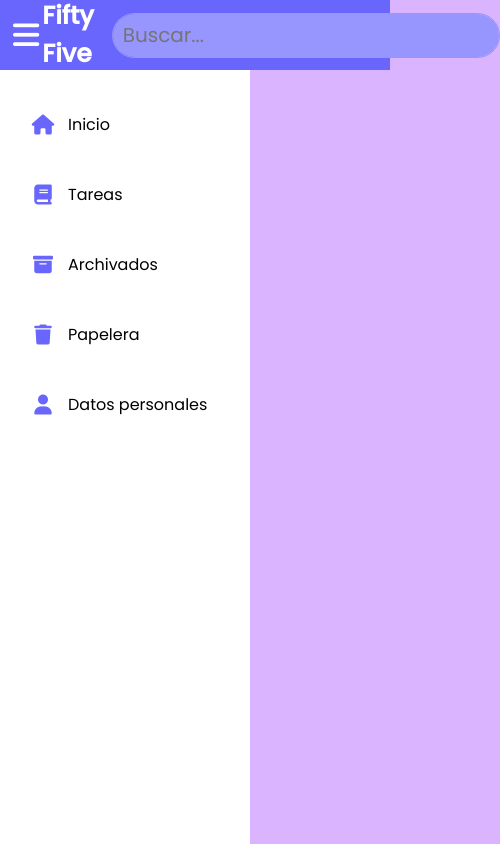
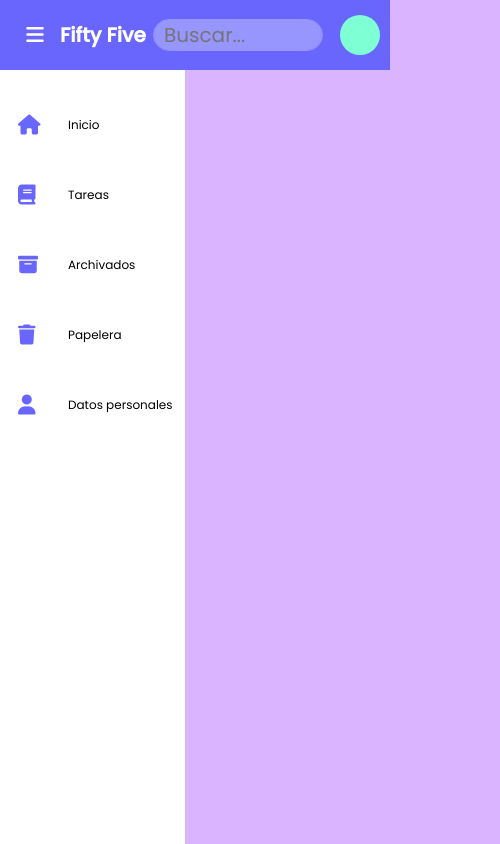
Before and after one commit to PaolaJsg1123/Menu-fiftyFive-paol, a plain HTML site: page index.html in a window 390 px wide. Shown: the whole page, 500 px wide, since content can reach past the window. Drawn offline with Linux system fonts and the light colour scheme.

Commit message:
Añadiendo la parte responsive

```diff
--- a/CSS/style.css
+++ b/CSS/style.css
@@ -137,18 +137,43 @@ body{
     color:#000 ;
 }
 
-/* Importante */
-/* .prueba{
-    position: absolute;
-    height: 100%;
-    width: calc(100% - 260px);
-    top:80px;
-    left: 260px;
-}
 
-.prueba .text{
-    font-size: 25px;
-    font-weight: 500;
-    color: #000;
-    margin: 12px;
-} */
+/*MEDIAS QUERIES*/
+
+/*TELEFONOS INTELIGENTES*/
+@media(max-width:768px){
+      #buscar{
+        height: 32px;
+       width: 170px;
+       }
+
+        #btn{
+            font-size: 20px;
+        }
+
+        .header-icono h1 {
+            font-size: 20px;
+        }
+
+        .avatar{
+            margin-right: 10px;
+            margin-left: 10px;
+        }
+
+        .sidebar ul li {
+            font-size: 12px;
+
+       }
+
+        .sidebar ul li a i {
+        text-align: -webkit-left;
+
+        }
+        .sidebar.active {
+            width: 185px;
+        }
+
+        .sidebar {
+        width: 60px;
+        }
+    }
```
